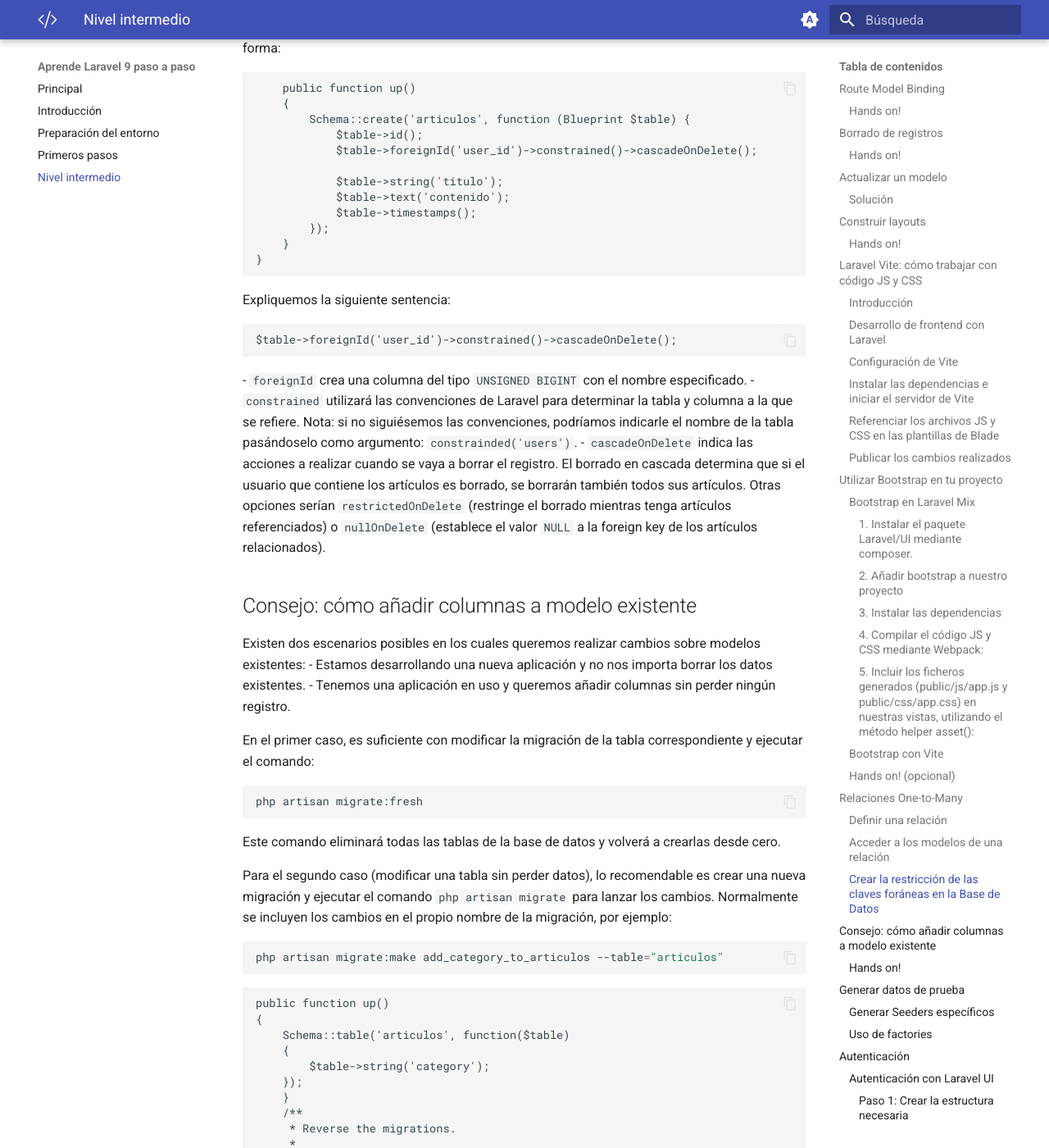
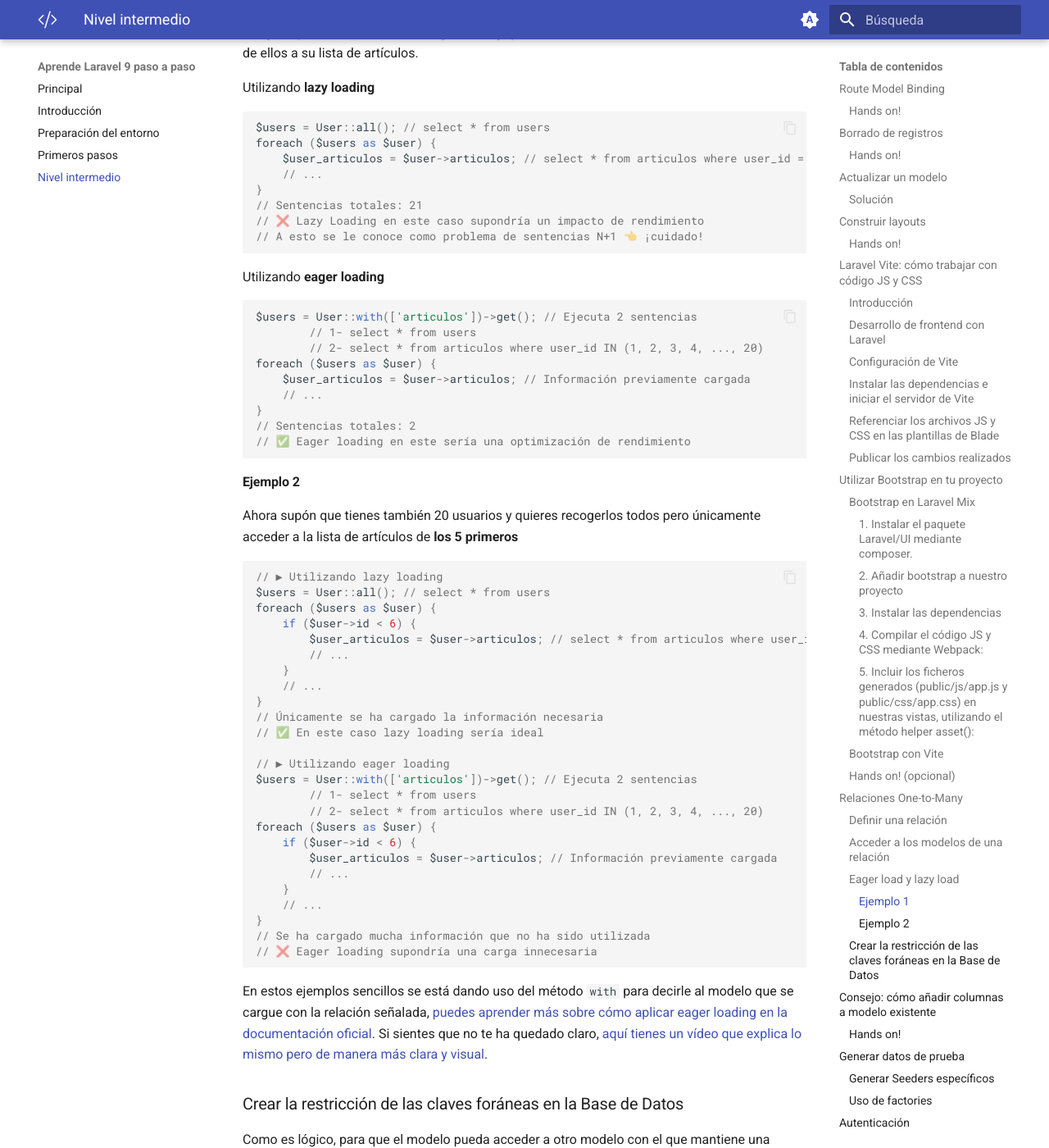
Before and after one commit to jvadillo/guia-laravel-9-paso-a-paso, an MkDocs documentation site: the page built from docs/04-Nivel-intermedio.md, in a window 1280 px wide and 1400 px high, scrolled down 10354 px. Shown: the whole window at 82% size. Built offline with MkDocs 1.6.1 and Material for MkDocs 9.7.7, drawn with Linux system fonts in a browser that asks for light colours; some of the changed text lies outside the part shown.

Commit message:
Añadida sección de eager y lazy load

````diff
--- a/docs/04-Nivel-intermedio.md
+++ b/docs/04-Nivel-intermedio.md
@@ -365,6 +365,69 @@ foreach ($user_articulos as $articulo) {
 ```
 
 En el ejemplo anterior, la variable `$user_articulos` contiene una colección de objetos de la clase `Articulo`.
+
+### Eager load y lazy load
+Al obtener la información de un modelo puedes hacerlo de dos maneras, utilizando **lazy load** (por defecto) o **eager load**. Resumiéndolo en pocas palabras, con **lazy loading** se cargará la información en el momento que vaya a ser utilizada, mientras que **eager loading** consiste en realizar una carga previa de la información porque se sabe de antemano que se dará uso de ella.
+
+En estos dos ejemplos verás claramente la utilidad de ambos patrones de diseño.
+#### Ejemplo 1
+Imagina que tienes 20 usuarios registrados y quieres recorrerlos todos accediendo en cada uno de ellos a su lista de artículos.
+
+Utilizando **lazy loading**
+```js
+$users = User::all(); // select * from users
+foreach ($users as $user) {
+    $user_articulos = $user->articulos; // select * from articulos where user_id = $user->id
+    // ...
+}
+// Sentencias totales: 21
+// ❌ Lazy Loading en este caso supondría un impacto de rendimiento
+// A esto se le conoce como problema de sentencias N+1 👈 ¡cuidado!
+```
+
+Utilizando **eager loading**
+```js
+$users = User::with(['articulos'])->get(); // Ejecuta 2 sentencias
+        // 1- select * from users
+        // 2- select * from articulos where user_id IN (1, 2, 3, 4, ..., 20)
+foreach ($users as $user) {
+    $user_articulos = $user->articulos; // Información previamente cargada
+    // ...
+}
+// Sentencias totales: 2
+// ✅ Eager loading en este sería una optimización de rendimiento
+```
+
+#### Ejemplo 2
+Ahora supón que tienes también 20 usuarios y quieres recogerlos todos pero únicamente acceder a la lista de artículos de **los 5 primeros**
+```js
+// ▶ Utilizando lazy loading
+$users = User::all(); // select * from users
+foreach ($users as $user) {
+    if ($user->id < 6) {
+        $user_articulos = $user->articulos; // select * from articulos where user_id = $user->id
+        // ...
+    }
+    // ...
+}
+// Únicamente se ha cargado la información necesaria
+// ✅ En este caso lazy loading sería ideal
+
+// ▶ Utilizando eager loading
+$users = User::with(['articulos'])->get(); // Ejecuta 2 sentencias
+        // 1- select * from users
+        // 2- select * from articulos where user_id IN (1, 2, 3, 4, ..., 20)
+foreach ($users as $user) {
+    if ($user->id < 6) {
+        $user_articulos = $user->articulos; // Información previamente cargada
+        // ...
+    }
+    // ...
+}
+// Se ha cargado mucha información que no ha sido utilizada
+// ❌ Eager loading supondría una carga innecesaria
+```
+En estos ejemplos sencillos se está dando uso del método `with` para decirle al modelo que se cargue con la relación señalada, [puedes aprender más sobre cómo aplicar eager loading en la documentación oficial](https://laravel.com/docs/9.x/eloquent-relationships#eager-loading). Si sientes que no te ha quedado claro, [aquí tienes un vídeo que explica lo mismo pero de manera más clara y visual](https://youtu.be/ZE7KBeraVpc).
 
 ### Crear la restricción de las claves foráneas en la Base de Datos
 Como es lógico, para que el modelo pueda acceder a otro modelo con el que mantiene una relación one-to-many, es necesario especificar la `foreign key` correspondiente a nivel de base de datos. Recordemos que las foreign key permiten mantener la [integridad referencial](https://es.wikipedia.org/wiki/Integridad_referencial) en nuestra base de datos.
````
